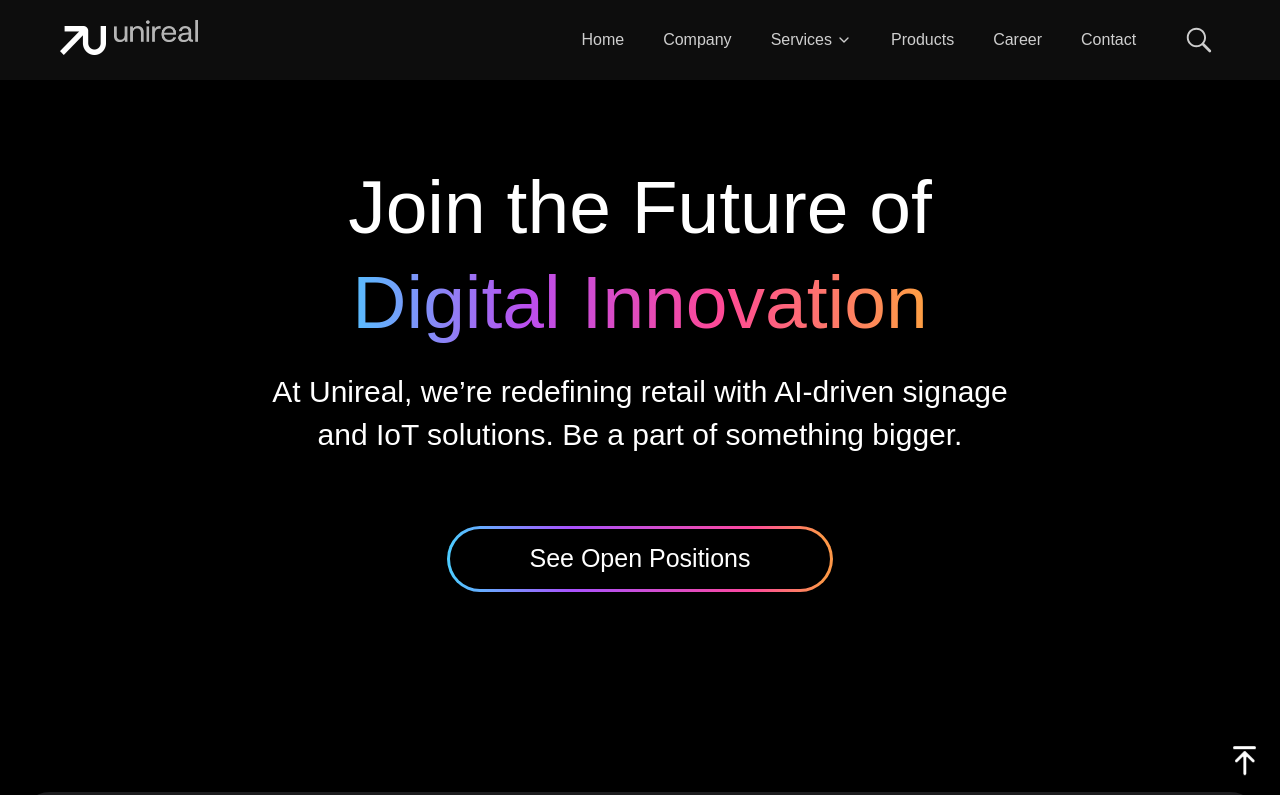
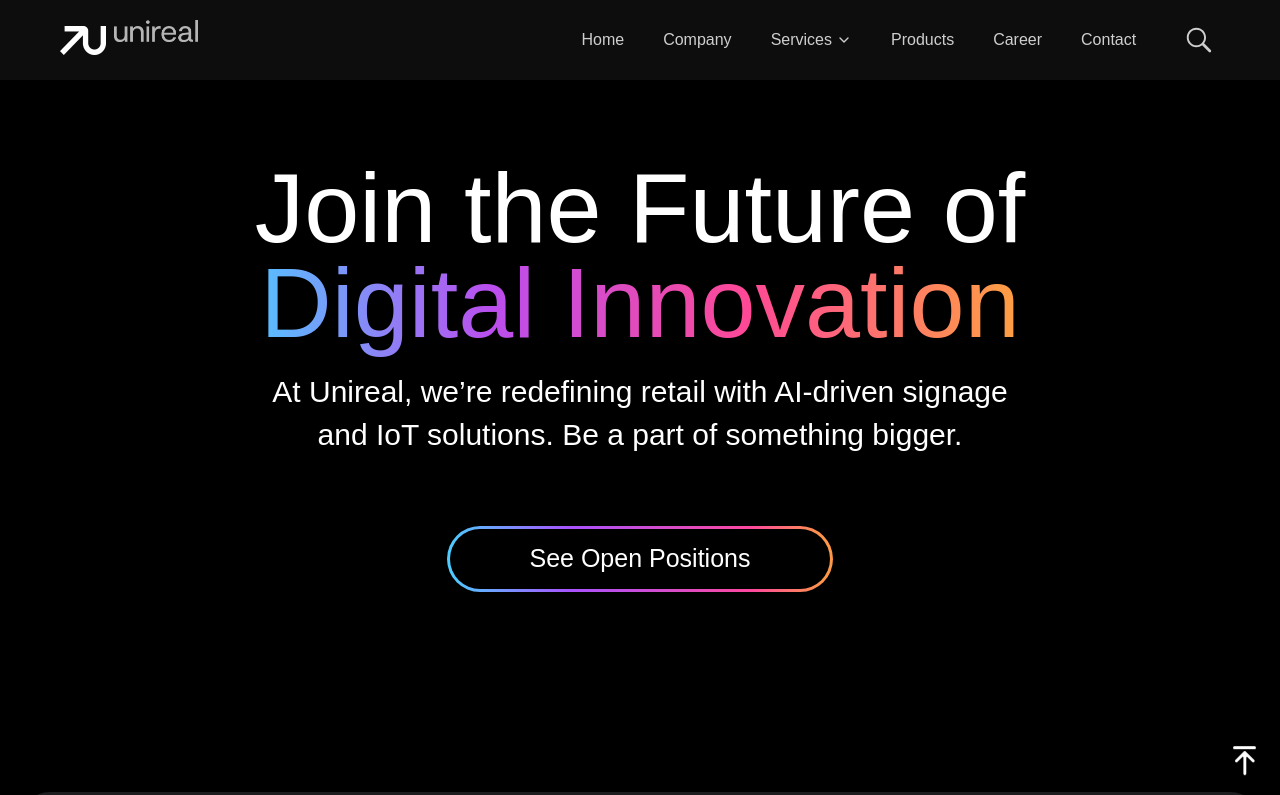
Before and after one commit to shahbazasghar1038/unireal, a React (Vite) app: page /career in a window 1280 px wide. Shown: the top 795 px of the page. Built offline with nearby package versions, Linux system fonts and the light colour scheme.

Commit message:
-career page font size fix

```diff
--- a/src/pages/careers/CareersPage.jsx
+++ b/src/pages/careers/CareersPage.jsx
@@ -3,7 +3,7 @@ const CareersPage = () => {
     <div className="flex w-full flex-col items-center justify-center px-5">
       {/* Hero Section */}
       <div className="flex w-full max-w-[1230px] flex-col items-center justify-center pb-[140px] pt-[160px] md:pb-[200px] 2xl:pb-[230px] 2xl:pt-[219px]">
-        <h1 className="text-center text-[40px] font-[500] leading-[1.3] sm:text-[50px] lg:text-[75px] lg:leading-[95px] 2xl:text-[90px]">
+        <h1 className="text-center text-[40px] font-[500] leading-[1.3] sm:text-[75px] lg:text-[99px] lg:leading-[95px] 2xl:text-[99px]">
           Join the Future of <br />{" "}
           <span className="w-fit bg-custom-text-gradient bg-clip-text text-transparent">
             Digital Innovation
```
